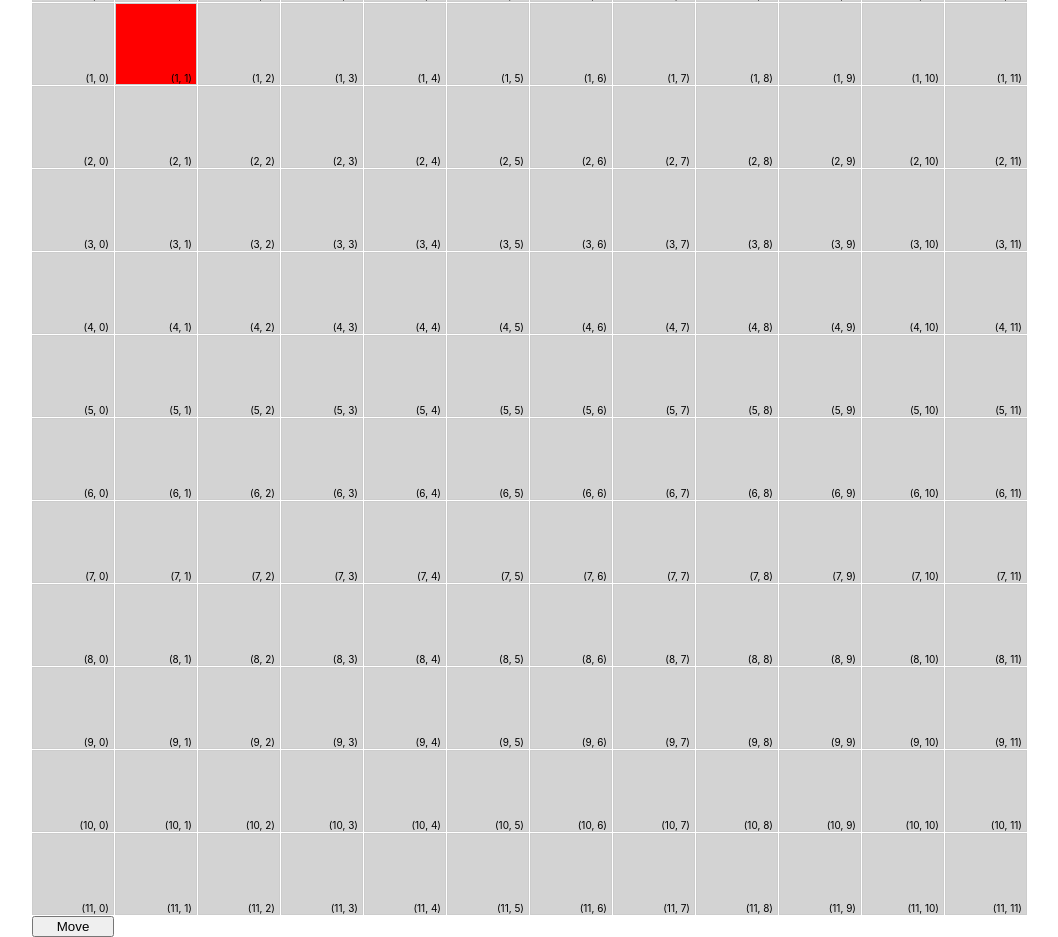
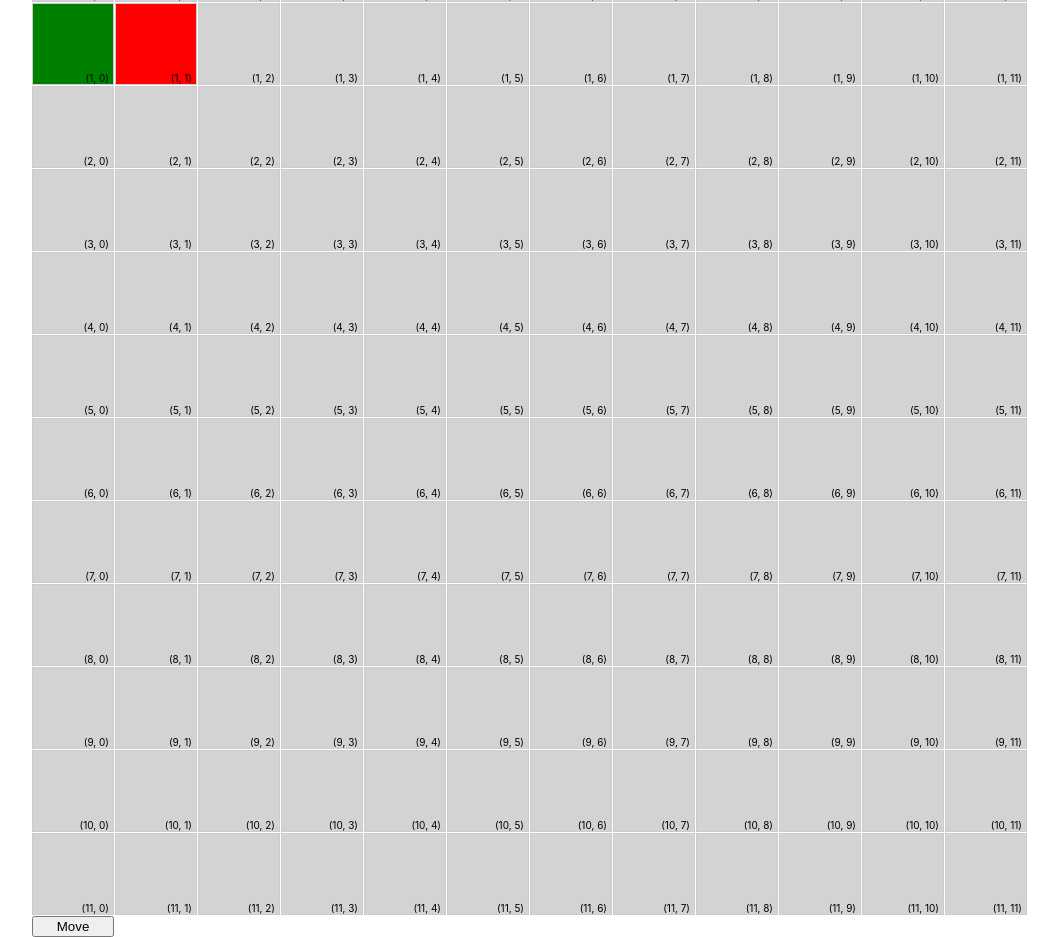
Before and after one commit to douglasnavarro/snake-react, a React (Create React App) app: page / in a window 1280 px wide. Shown: the whole page, without its empty margins (128-1186 px from the left). Built offline with nearby package versions, Linux system fonts and the light colour scheme.

Commit message:
paint snake body green

```diff
--- a/src/Grid.tsx
+++ b/src/Grid.tsx
@@ -15,7 +15,10 @@ type UseSnake = {
 }
 
 const useSnake = (): UseSnake => {
-  const [snake, setSnake] = React.useState([{ row: 1, col: 1 }])
+  const [snake, setSnake] = React.useState([
+    { row: 1, col: 1 },
+    { row: 1, col: 0 },
+  ])
 
   const addPart = (row: number, col: number) =>
     setSnake((currentSnake) => [...currentSnake, { row, col }])
@@ -42,24 +45,33 @@ const Grid: React.FC = () => {
 
   return (
     <div className="grid">
-      {grid.flat().map((cell, index) => (
+      {grid.flat().map((cell, index) => {
+        const isHead = snake[0].row === cell.row && snake[0].col === cell.col
+        const isBody =
+          snake.some(
+            (part) => part.row === cell.row && part.col === cell.col
+          ) && !isHead
+
+        return (
           <div
             key={index}
             className="grid-cell"
             style={{
               gridRow: cell.row + 1,
               gridColumn: cell.col + 1,
-            backgroundColor:
-              snake[0].col == cell.col && snake[0].row == cell.row
-                ? 'red'
-                : 'lightgray',
+              backgroundColor: isHead
+                ? 'red' // Snake head color
+                : isBody
+                ? 'green' // Snake body color
+                : 'lightgray', // Default color
             }}
           >
             <span className="cell-id">
               ({cell.row}, {cell.col})
             </span>
           </div>
-      ))}
+        )
+      })}
       <button onClick={move}>Move</button>
     </div>
   )
```
Lines whose indentation alone changed are shown as unchanged.
